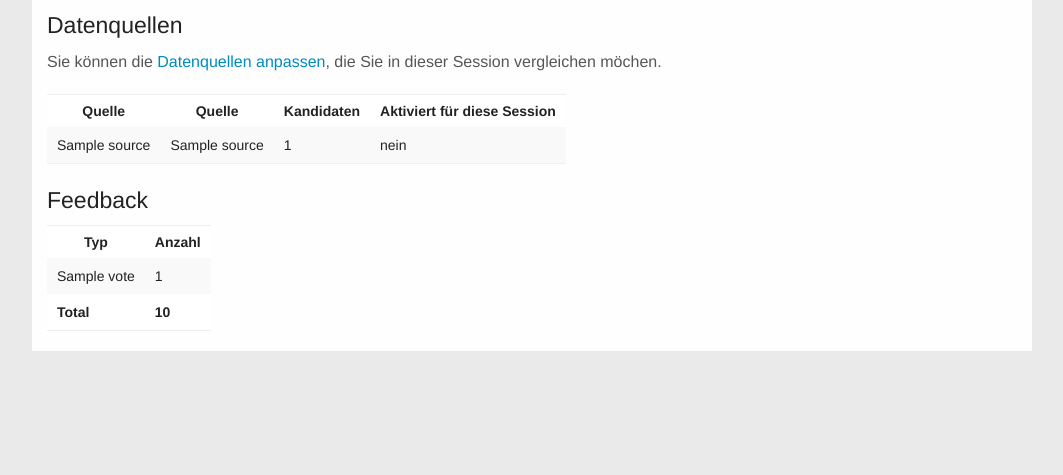
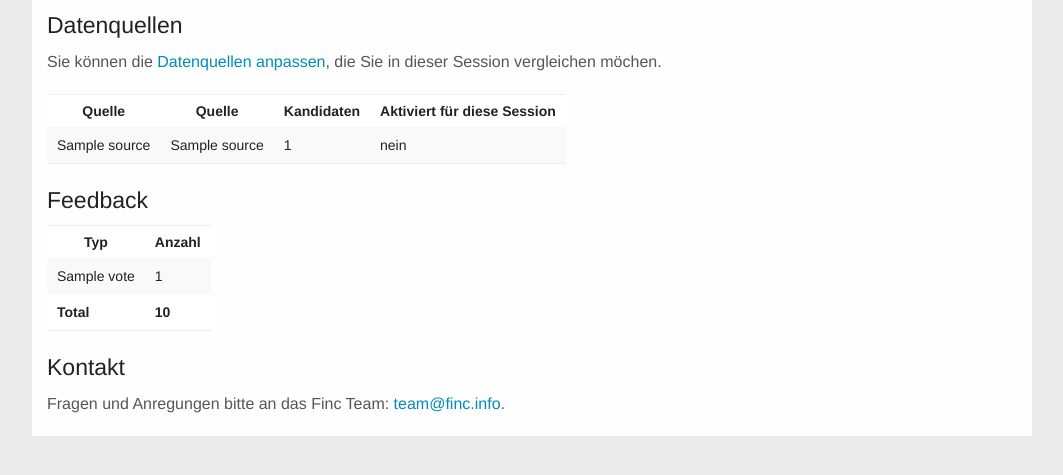
Before and after one commit to miku/tableau, a Flask app: template tableau/templates/summary.html in a window 1280 px wide. Shown: the part 45-520 px from the top of the page, without its empty margins (108-1171 px from the left). Run offline with Flask 2, Linux system fonts and the light colour scheme; the template is opened without the code that fills it: most values are stand-ins (such as "Sample title", 1, 10 or a date in 2020); data that the repository does not hold is empty; some libraries are stand-ins or nearby versions.

Commit message:
contact data

```diff
--- a/tableau/templates/summary.html
+++ b/tableau/templates/summary.html
@@ -39,6 +39,12 @@
                 proident, sunt in culpa qui officia deserunt mollit anim id est laborum.</p>
  -->
 
+ 				<h4>Kontakt</h4>
+
+ 				<p>Fragen und Anregungen bitte an das Finc Team:
+ 					<a href="mailto:team@finc.info">team@finc.info</a>.
+ 				</p>
+
             </div>
         </div>
         </div>
```
